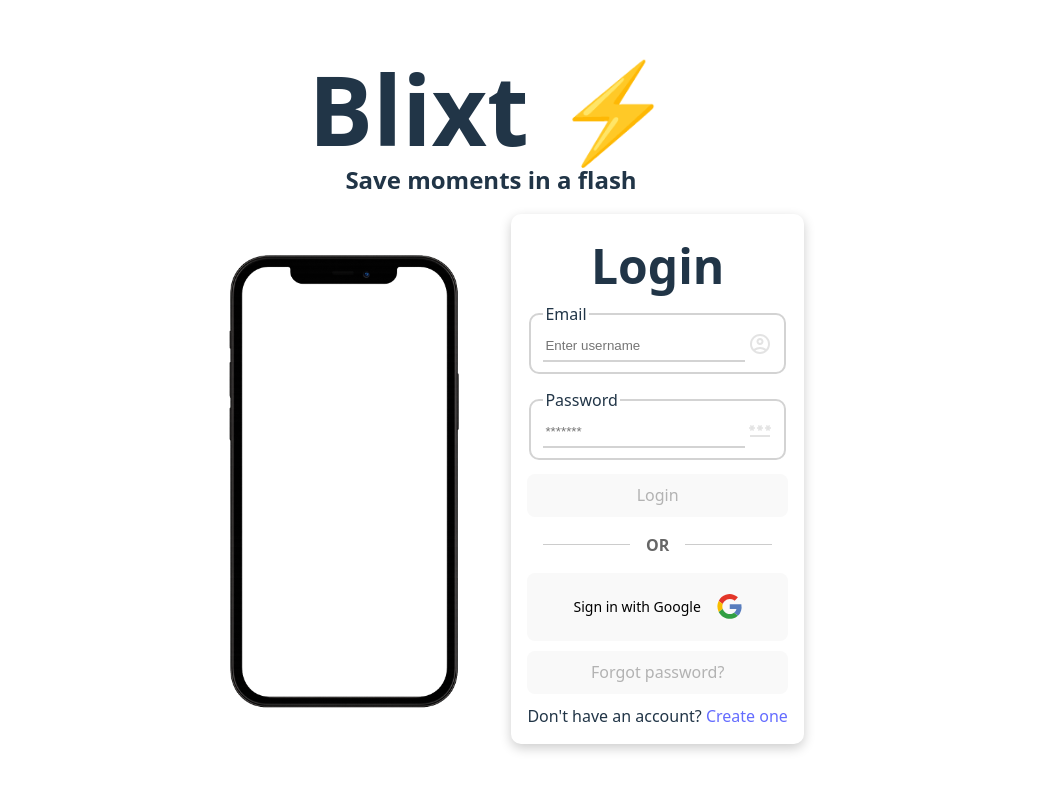
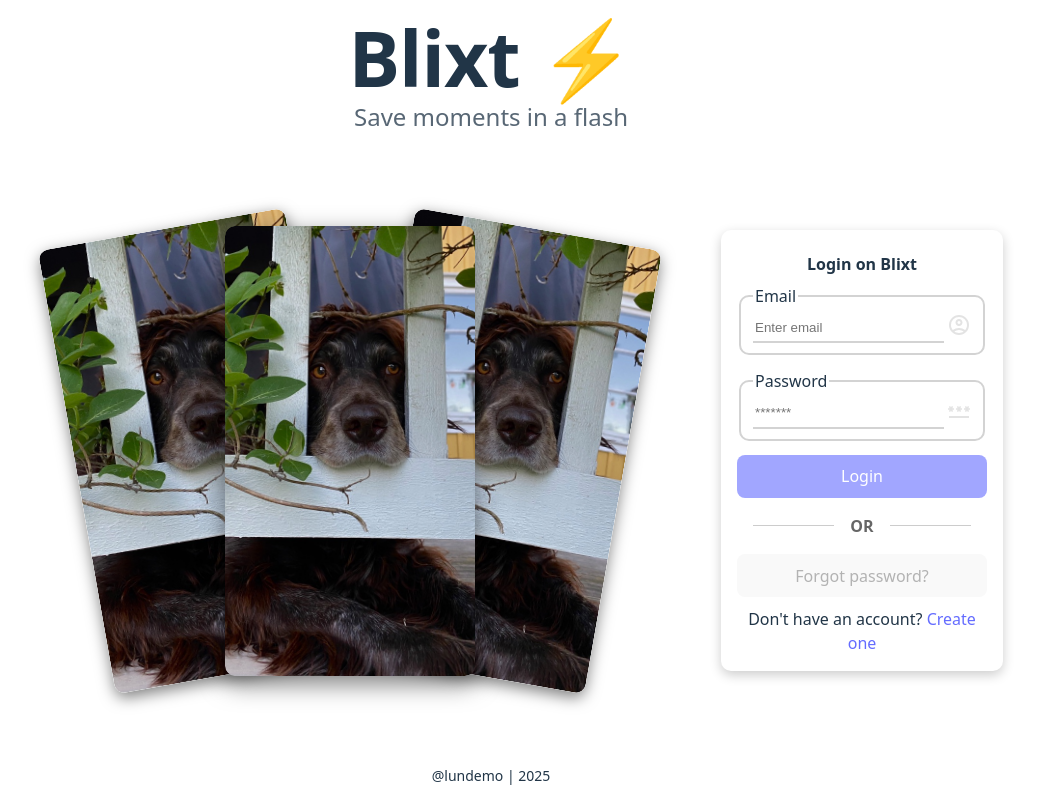
Before and after one commit to oskarlundemo/Blixt, a React (Vite) app in the folder client/: page / in a window 1280 px wide. Shown: the whole page, without its empty margins (149-1187 px from the left). Built offline with nearby package versions, Linux system fonts and the light colour scheme; no server answers.

Commit message:
Updated start page
Gave the Start.jsx a facelift so it looks a bit better, and with that there are some new components

```diff
--- a/client/src/App.jsx
+++ b/client/src/App.jsx
@@ -11,8 +11,7 @@
 import { Explore } from "./pages/Explore.jsx";
 import { Conversation } from "./pages/Conversation.jsx";
 import { DirectMessages } from "./pages/DirectMessages.jsx";
-import { CreateChat } from "./pages/CreateChat.jsx";
-import toast, { Toaster } from 'react-hot-toast';
+import { Toaster } from 'react-hot-toast';
 
 import { ChatProvider } from "./context/ConversationContext.jsx";
 
@@ -22,7 +21,9 @@
 
     return (
         <div className="App">
+
             <Routes>
+
                 <Route path="/" element={<Start />} />
                 <Route path="/new/post" element={<NewPost />} />
                 <Route path="/:username/:postid" element={<InspectPost />} />
--- /dev/null
+++ b/client/src/components/LandingPageComponents/LandingPageFooter.jsx
@@ -0,0 +1,11 @@
+
+
+export const LandingPageFooter = () => {
+
+
+    return (
+        <footer className="landing-page-footer">
+            <p>@lundemo | 2025</p>
+        </footer>
+    )
+}
--- /dev/null
+++ b/client/src/components/StartComponents/ImageCard.jsx
@@ -0,0 +1,38 @@
+
+
+
+
+export const ImageCard = ({
+                              imgSrc = '',
+                              height = 450,
+                              width = 250,
+                              zIndex = 0,
+                              rotateDeg = 0,
+                              translateX = 0,
+                              boxShadow = ''
+                          }) => {
+    return (
+        <div
+            style={{
+                zIndex,
+                position: 'absolute',
+                transform: `translateX(${translateX}%) rotate(${rotateDeg}deg)`,
+                borderRadius: `10px`,
+                overflow: 'hidden',
+                boxShadow,
+                transition: 'transform 0.3s ease, box-shadow 0.3s ease',
+            }}
+            className="start-image-wrapper"
+        >
+            <img
+                style={{
+                    height: `${height}px`,
+                    width: `${width}px`,
+                }}
+                draggable={false}
+                src={imgSrc || 'sigge.jpeg'}
+                alt=""
+            />
+        </div>
+    );
+};
--- /dev/null
+++ b/client/src/components/StartComponents/ImageSection.jsx
@@ -0,0 +1,31 @@
+
+
+import { ImageCard } from "./ImageCard.jsx";
+
+export const ImageSection = () => {
+    return (
+            <section className="start-images">
+
+            <ImageCard
+                zIndex={0}
+                rotateDeg={-10}
+                translateX={-60}
+                boxShadow="rgba(0, 0, 0, 0.5) 0px 5px 15px"
+            />
+
+            <ImageCard
+                zIndex={2}
+                rotateDeg={0}
+                translateX={0}
+                boxShadow="rgba(0, 0, 0, 0.5) 0px 8px 25px"
+            />
+
+            <ImageCard
+                zIndex={0}
+                rotateDeg={10}
+                translateX={60}
+                boxShadow="rgba(0, 0, 0, 0.5) 0px 5px 15px"
+            />
+        </section>
+    );
+};
--- a/client/src/components/StartComponents/LoginForm.jsx
+++ b/client/src/components/StartComponents/LoginForm.jsx
@@ -95,7 +95,9 @@
     return (
         <section className="login-section">
 
-            <h1>Login</h1>
+            <h1
+                className="form-box-title"
+            >Login on Blixt</h1>
 
             {loading && (
                 <Spinner/>
@@ -110,7 +112,7 @@
                     name='email'
                     value={formData.email}
                     onChange={handleInputChange}
-                    example={'Enter username'}
+                    example={'Enter email'}
                     svg={<svg xmlns="http://www.w3.org/2000/svg" height="24px" viewBox="0 -960 960 960" width="24px" fill="#e3e3e3"><path d="M234-276q51-39 114-61.5T480-360q69 0 132 22.5T726-276q35-41 54.5-93T800-480q0-133-93.5-226.5T480-800q-133 0-226.5 93.5T160-480q0 59 19.5 111t54.5 93Zm246-164q-59 0-99.5-40.5T340-580q0-59 40.5-99.5T480-720q59 0 99.5 40.5T620-580q0 59-40.5 99.5T480-440Zm0 360q-83 0-156-31.5T197-197q-54-54-85.5-127T80-480q0-83 31.5-156T197-763q54-54 127-85.5T480-880q83 0 156 31.5T763-763q54 54 85.5 127T880-480q0 83-31.5 156T763-197q-54 54-127 85.5T480-80Zm0-80q53 0 100-15.5t86-44.5q-39-29-86-44.5T480-280q-53 0-100 15.5T294-220q39 29 86 44.5T480-160Zm0-360q26 0 43-17t17-43q0-26-17-43t-43-17q-26 0-43 17t-17 43q0 26 17 43t43 17Zm0-60Zm0 360Z"/></svg>}
                 />
 
@@ -126,7 +128,10 @@
                     svg={<svg xmlns="http://www.w3.org/2000/svg" height="24px" viewBox="0 -960 960 960" width="24px" fill="#e3e3e3"><path d="M80-200v-80h800v80H80Zm46-242-52-30 34-60H40v-60h68l-34-58 52-30 34 58 34-58 52 30-34 58h68v60h-68l34 60-52 30-34-60-34 60Zm320 0-52-30 34-60h-68v-60h68l-34-58 52-30 34 58 34-58 52 30-34 58h68v60h-68l34 60-52 30-34-60-34 60Zm320 0-52-30 34-60h-68v-60h68l-34-58 52-30 34 58 34-58 52 30-34 58h68v60h-68l34 60-52 30-34-60-34 60Z"/></svg>}
                 />
 
-                <button disabled={disabled} type="submit">Login</button>
+                <button
+                    className={'start-buttons'}
+                    disabled={disabled}
+                    type="submit">Login</button>
 
             </form>
 
@@ -136,16 +141,11 @@
             <div
                 className="start-footer">
 
-                <button className='google-box'>
-                    <p>Sign in with Google</p>
-
-                    <svg viewBox="0 0 128 128">
-                        <path fill="#fff" d="M44.59 4.21a63.28 63.28 0 004.33 120.9 67.6 67.6 0 0032.36.35 57.13 57.13 0 0025.9-13.46 57.44 57.44 0 0016-26.26 74.33 74.33 0 001.61-33.58H65.27v24.69h34.47a29.72 29.72 0 01-12.66 19.52 36.16 36.16 0 01-13.93 5.5 41.29 41.29 0 01-15.1 0A37.16 37.16 0 0144 95.74a39.3 39.3 0 01-14.5-19.42 38.31 38.31 0 010-24.63 39.25 39.25 0 019.18-14.91A37.17 37.17 0 0176.13 27a34.28 34.28 0 0113.64 8q5.83-5.8 11.64-11.63c2-2.09 4.18-4.08 6.15-6.22A61.22 61.22 0 0087.2 4.59a64 64 0 00-42.61-.38z"></path><path fill="#e33629" d="M44.59 4.21a64 64 0 0142.61.37 61.22 61.22 0 0120.35 12.62c-2 2.14-4.11 4.14-6.15 6.22Q95.58 29.23 89.77 35a34.28 34.28 0 00-13.64-8 37.17 37.17 0 00-37.46 9.74 39.25 39.25 0 00-9.18 14.91L8.76 35.6A63.53 63.53 0 0144.59 4.21z"></path><path fill="#f8bd00" d="M3.26 51.5a62.93 62.93 0 015.5-15.9l20.73 16.09a38.31 38.31 0 000 24.63q-10.36 8-20.73 16.08a63.33 63.33 0 01-5.5-40.9z"></path><path fill="#587dbd" d="M65.27 52.15h59.52a74.33 74.33 0 01-1.61 33.58 57.44 57.44 0 01-16 26.26c-6.69-5.22-13.41-10.4-20.1-15.62a29.72 29.72 0 0012.66-19.54H65.27c-.01-8.22 0-16.45 0-24.68z"></path><path fill="#319f43" d="M8.75 92.4q10.37-8 20.73-16.08A39.3 39.3 0 0044 95.74a37.16 37.16 0 0014.08 6.08 41.29 41.29 0 0015.1 0 36.16 36.16 0 0013.93-5.5c6.69 5.22 13.41 10.4 20.1 15.62a57.13 57.13 0 01-25.9 13.47 67.6 67.6 0 01-32.36-.35 63 63 0 01-23-11.59A63.73 63.73 0 018.75 92.4z"></path>
-                    </svg>
+                <button
+                    disabled={resetDisabled}
+                    onClick={handleForgotPassword}
+                    type="submit">Forgot password?
                 </button>
-
-                <button disabled={resetDisabled} onClick={handleForgotPassword} type="submit">Forgot password?</button>
-
 
                 <span>Don't have an account? <a onClick={() => setShowLogin(false)}>Create one</a></span>
             </div>
--- a/client/src/pages/Start.jsx
+++ b/client/src/pages/Start.jsx
@@ -1,9 +1,10 @@
 import {LoginForm} from "../components/StartComponents/LoginForm.jsx";
-import {SmartphoneFrame} from "../components/StartComponents/SmartphoneFrame.jsx";
 import {CompanyLogo} from "../components/CompanyLogo.jsx";
 import '../styles/Start.css'
 import {CreateForm} from "../components/StartComponents/CreateForm.jsx";
 import {useState} from "react";
+import {ImageSection} from "../components/StartComponents/ImageSection.jsx";
+import {LandingPageFooter} from "../components/LandingPageComponents/LandingPageFooter.jsx";
 
 export const Start = ({}) => {
 
@@ -14,19 +15,20 @@
 
             <CompanyLogo/>
 
-            <div className='start-container'>
 
-                <SmartphoneFrame
-                    height={500}
-                />
+            <section className="content">
+                <ImageSection/>
 
                 {showLogin ? (
                     <LoginForm setShowLogin={setShowLogin} />
                 ) : (
                     <CreateForm setShowLogin={setShowLogin} />
                 )}
+            </section>
 
-            </div>
+
+
+            <LandingPageFooter/>
 
         </main>
     )
--- a/client/src/styles/Start.css
+++ b/client/src/styles/Start.css
@@ -1,4 +1,3 @@
-
 
 
 .start {
@@ -7,26 +6,47 @@
     align-self: center;
     justify-self: center;
     width: 100%;
-    height: fit-content;
     align-items: center;
     justify-content: center;
-    gap: 1rem;
+    gap: .2rem;
+    height: 100%;
+    background-color: var(--background-color);
 }
+
+.company-logo {
+    display: flex;
+    flex-direction: column;
+    align-items: center;
+    justify-content: center;
+    text-align: center;
+    padding: 1rem 0;
+}
+
+.company-logo h1 {
+    font-size: clamp(3.5rem, 6vw, 5rem);
+    font-weight: 700;
+    letter-spacing: -1px;
+    line-height: 1.1;
+    margin-bottom: 0.5rem;
+}
+
+.company-logo h2 {
+    font-size: clamp(1rem, 2vw, 1.5rem);
+    font-weight: 400;
+    opacity: 0.75;
+    line-height: 1.4;
+}
+
+
 
 .start-logo {
     font-size: clamp(5rem, 6rem, 8rem);
 }
 
-
-.start-container {
-    display: flex;
-    flex-direction: row;
-    align-items: center;
-}
-
 .login-section, .create-section {
     display: flex;
     flex-direction: column;
+    height:fit-content;
 
     span {
         margin: auto auto 0 auto;
@@ -39,12 +59,19 @@
     }
 }
 
+.landing-page-footer {
+    align-items: center;
+    justify-content: center;
+    grid-area: 2 / 1 / 4 / 3;
+}
+
 
 .login-section, .create-section {
     padding: 1rem;
     box-shadow: var(--soft-box-shadow);
     border-radius: var(--border-radius);
-    min-width: 200px;
+    min-width: 250px;
+    background-color: var(--background-color);
 
     h1 {
         margin: 10px 0;
@@ -185,3 +212,68 @@
         visibility: hidden;
     }
 }
+
+.start-image-wrapper {
+    background-color: transparent;
+    height: fit-content;
+    display: flex;
+    flex-direction: column;
+    img {
+        object-fit: cover;
+        border-radius: var(--border-radius);
+        height: 100%;
+        background-color: transparent;
+    }
+}
+
+.content {
+    display: flex;
+    flex-direction: row;
+    width: 80%;
+    height: 100%;
+    align-items: center;
+    background-color: transparent;
+}
+
+.start-images {
+    overflow: hidden;
+    display: flex;
+    flex-direction: column !important;
+    justify-content: center;
+    align-items: center;
+    position: relative;
+    height: 100%;
+    width: 100%;
+    background-color: transparent;
+}
+
+
+.landing-page-footer {
+    align-items: center;
+    justify-content: center;
+    display: flex;
+    grid-area: 4 / 1 / 3 / 4;
+}
+
+
+.form-box-title {
+    font-size: 1rem;
+}
+
+.start-buttons {
+    background: var(--accent-color);
+    color: white;
+}
+
+.start-buttons:disabled {
+    opacity: 0.6;
+}
+
+.form-wrapper {
+    display: flex;
+    height: 100%;
+    width: 100%;
+    align-items: center;
+    justify-content: center;
+    background-color: transparent;
+}
```
Also changed, not shown: client/src/components/StartComponents/CreateForm.jsx (+9 -12 lines).
